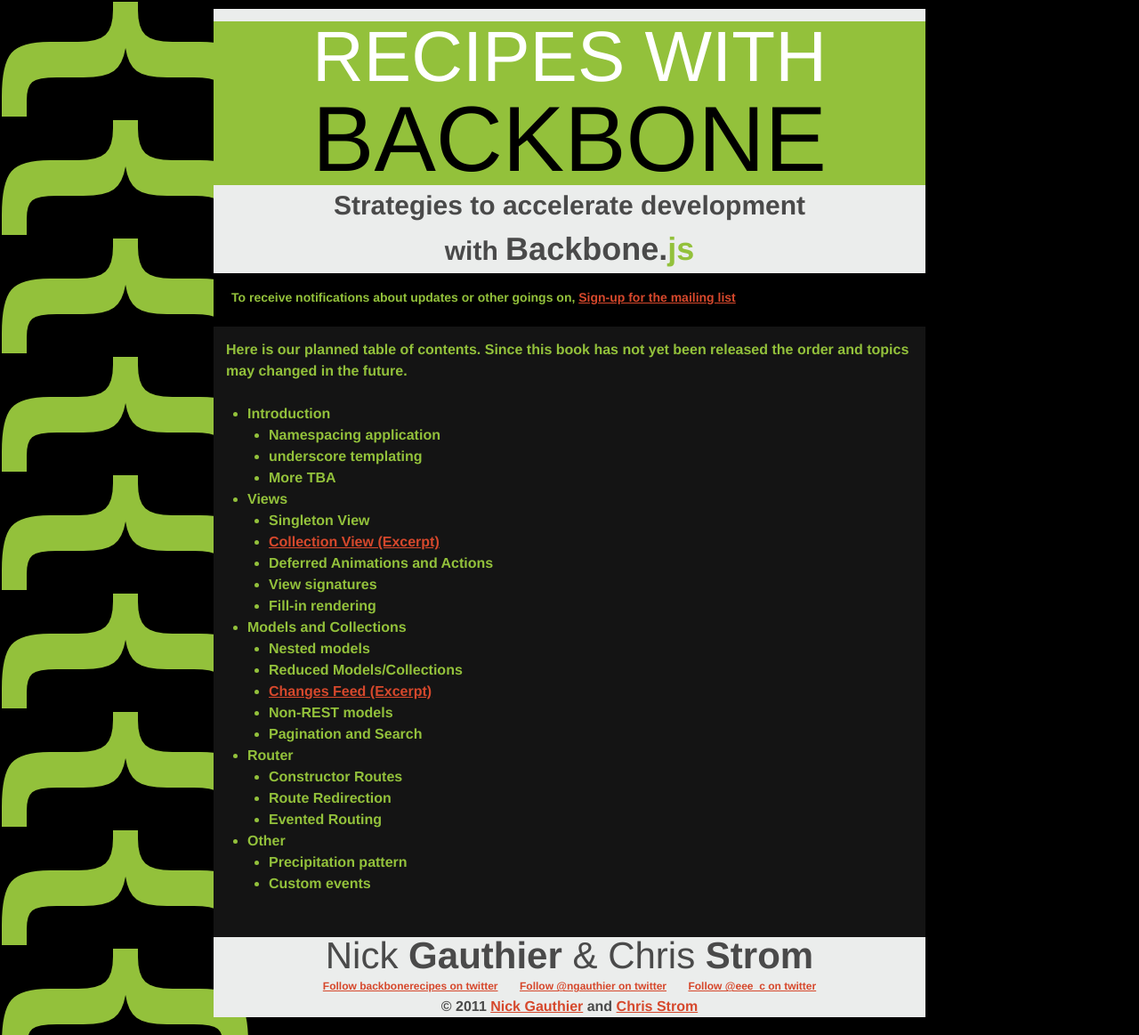
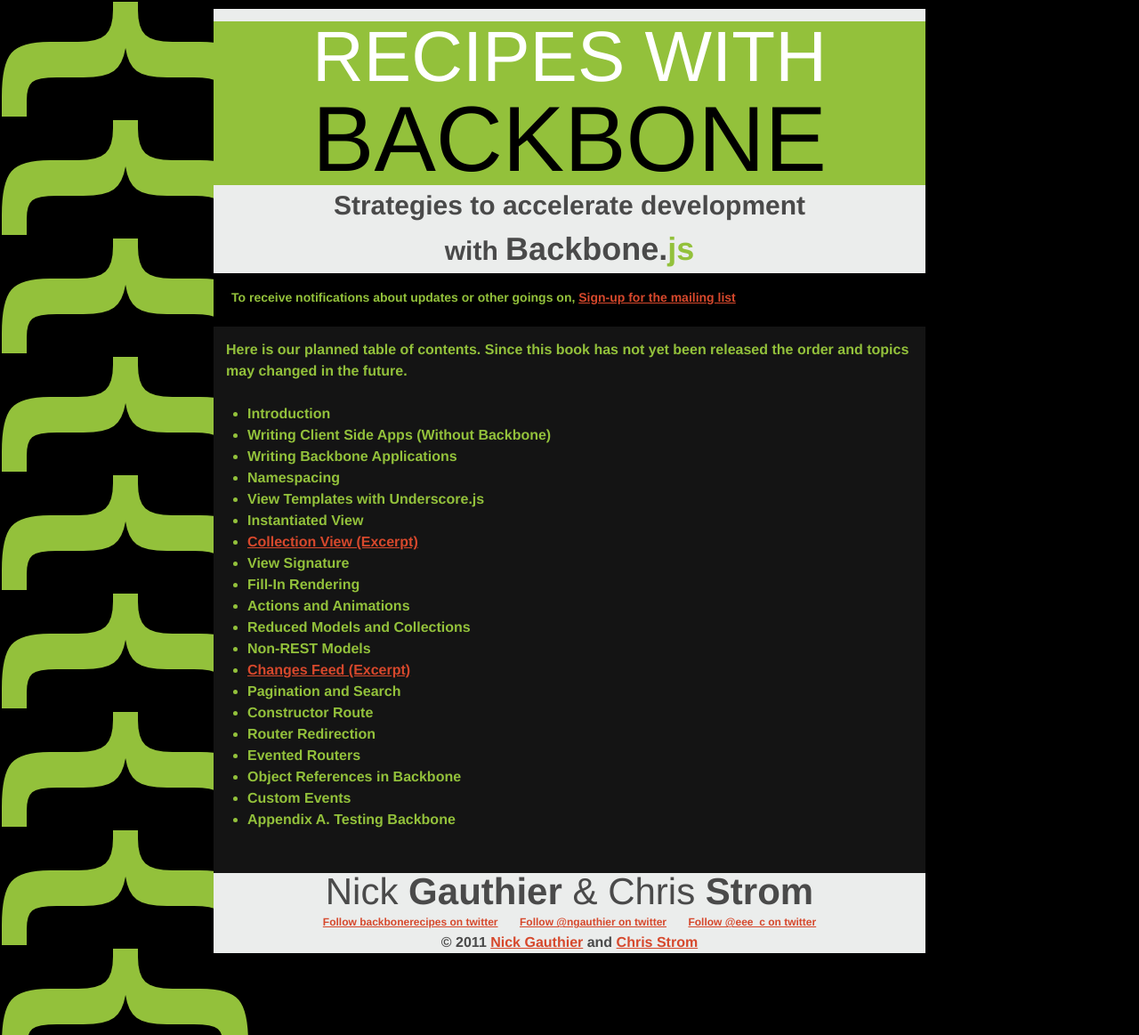
Before and after one commit to recipeswithbackbone/recipeswithbackbone.github.com, a Jekyll site: the page built from toc.html, in a window 1280 px wide. Shown: the whole page at 89% size. Built offline with Jekyll 4.4.1, drawn with Linux system fonts in a browser that asks for light colours.

Commit message:
updated toc

```diff
--- a/toc.html
+++ b/toc.html
@@ -5,43 +5,25 @@
 <div id='inner-content'>
   <p>Here is our planned table of contents. Since this book has not yet been released the order and topics may changed in the future.</p>
   <ul>
-    <li>Introduction
-      <ul>
-        <li>Namespacing application</li>
-        <li>underscore templating</li>
-        <li>More TBA</li>
-      </ul>
-    </li>
-    <li>Views
-      <ul>
-        <li>Singleton View</li>
-        <li><a href="/collection-view.pdf">Collection View (Excerpt)</a></li>
-        <li>Deferred Animations and Actions</li>
-        <li>View signatures</li>
-        <li>Fill-in rendering</li>
-      </ul>
-    </li>
-    <li>Models and Collections
-      <ul>
-        <li>Nested models</li>
-        <li>Reduced Models/Collections</li>
-        <li><a href="/changes-feed.pdf">Changes Feed (Excerpt)</a></li>
-        <li>Non-REST models</li>
-        <li>Pagination and Search</li>
-      </ul>
-    </li>
-    <li>Router
-      <ul>
-        <li>Constructor Routes</li>
-        <li>Route Redirection</li>
-        <li>Evented Routing</li>
-      </ul>
-    </li>
-    <li>Other
-      <ul>
-        <li>Precipitation pattern</li>
-        <li>Custom events</li>
-      </ul>
-    </li>
+    <li>Introduction</li>
+    <li>Writing Client Side Apps (Without Backbone)</li>
+    <li>Writing Backbone Applications</li>
+    <li>Namespacing</li>
+    <li>View Templates with Underscore.js</li>
+    <li>Instantiated View</li>
+    <li><a href="/collection-view.pdf">Collection View (Excerpt)</a></li>
+    <li>View Signature</li>
+    <li>Fill-In Rendering</li>
+    <li>Actions and Animations</li>
+    <li>Reduced Models and Collections</li>
+    <li>Non-REST Models</li>
+    <li><a href="/changes-feed.pdf">Changes Feed (Excerpt)</a></li>
+    <li>Pagination and Search</li>
+    <li>Constructor Route</li>
+    <li>Router Redirection</li>
+    <li>Evented Routers</li>
+    <li>Object References in Backbone</li>
+    <li>Custom Events</li>
+    <li>Appendix A. Testing Backbone</li>
   </ul>
 </div>
```
Also changed, not shown: 2 other files.
